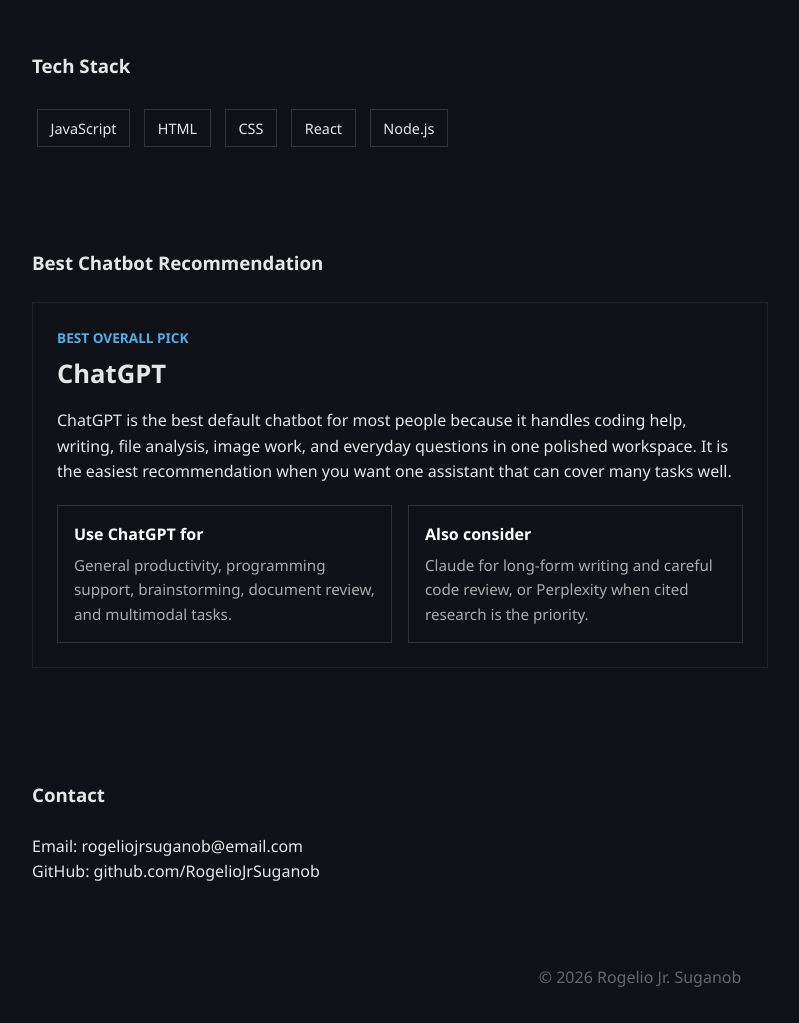
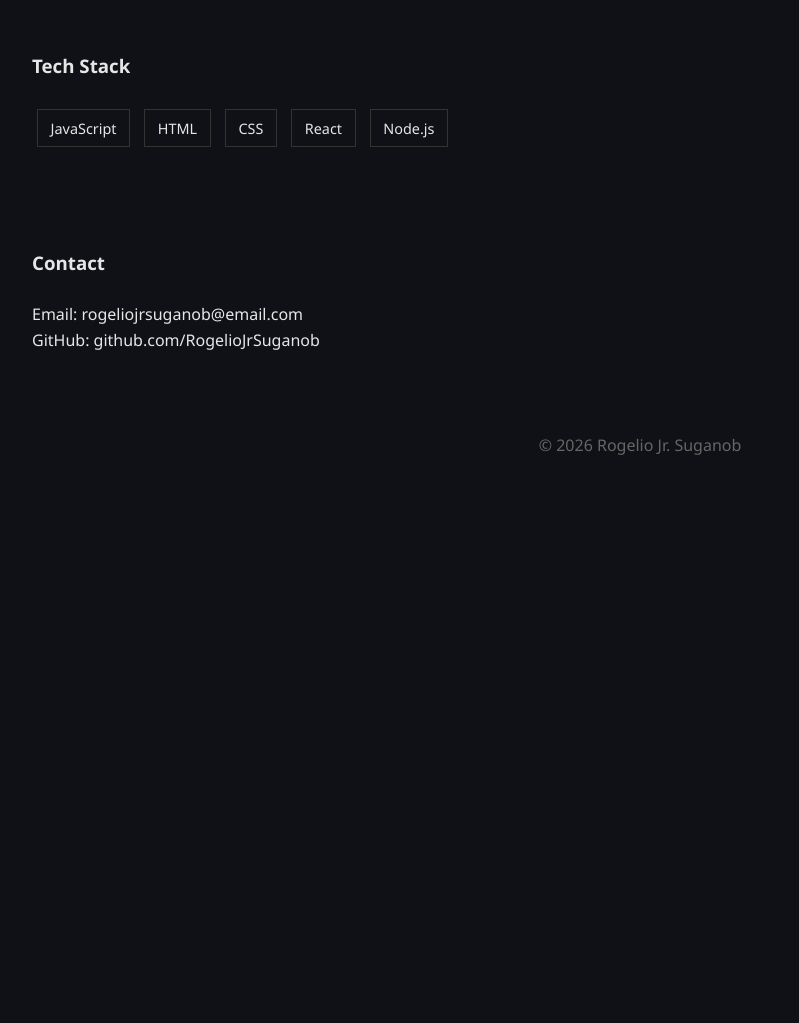
Before and after one commit to RogelioJrSuganob/RogelioJrSuganob.github.io, a plain HTML site: page index.html in a window 1280 px wide. Shown: the part 863-1886 px from the top of the page, without its empty margins (0-799 px from the left). After the commit the page ends 1354 px from the top, so only its background shows below. Drawn offline with Linux system fonts and the light colour scheme.

Commit message:
Undo changes

```diff
--- a/index.html
+++ b/index.html
@@ -13,7 +13,6 @@
     <div>
       <a href="#projects">Projects</a>
       <a href="#stack">Stack</a>
-      <a href="#chatbot">Chatbot Pick</a>
       <a href="#contact">Contact</a>
       <button id="toggle">🌙</button>
     </div>
@@ -65,27 +64,6 @@
     </div>
   </section>
 
-  <section id="chatbot" class="fade">
-    <h3>Best Chatbot Recommendation</h3>
-    <div class="card recommendation">
-      <p class="eyebrow">Best overall pick</p>
-      <h4>ChatGPT</h4>
-      <p class="spaced-paragraph">
-        ChatGPT is the best default chatbot for most people because it handles coding help, writing, file analysis, image work, and everyday questions in one polished workspace. It is the easiest recommendation when you want one assistant that can cover many tasks well.
-      </p>
-      <div class="recommendation-grid">
-        <div>
-          <strong>Use ChatGPT for</strong>
-          <p>General productivity, programming support, brainstorming, document review, and multimodal tasks.</p>
-        </div>
-        <div>
-          <strong>Also consider</strong>
-          <p>Claude for long-form writing and careful code review, or Perplexity when cited research is the priority.</p>
-        </div>
-      </div>
-    </div>
-  </section>
-
   <section id="contact" class="fade">
     <h3>Contact</h3>
     <p>Email: rogeliojrsuganob@email.com</p>
--- a/style.css
+++ b/style.css
@@ -72,40 +72,6 @@
   transform: translateY(-3px);
 }
 
-.eyebrow {
-  color: #4cafef;
-  font-size: 0.85rem;
-  font-weight: 700;
-  letter-spacing: 0;
-  text-transform: uppercase;
-}
-
-.recommendation h4 {
-  font-size: 1.6rem;
-  margin: 0.35rem 0 0.8rem;
-}
-
-.recommendation-grid {
-  display: grid;
-  grid-template-columns: repeat(2, minmax(0, 1fr));
-  gap: 1rem;
-}
-
-.recommendation-grid div {
-  border: 1px solid #333;
-  padding: 1rem;
-}
-
-.recommendation-grid strong {
-  color: #ffffff;
-}
-
-.recommendation-grid p {
-  color: #aaa;
-  font-size: 0.95rem;
-  margin-top: 0.35rem;
-}
-
 .stack span {
   display: inline-block;
   border: 1px solid #333;
@@ -158,20 +124,6 @@
   border-color: #ddd;
 }
 
-.light .recommendation-grid div {
-  border-color: #ddd;
-}
-
-.light .recommendation-grid strong {
-  color: #111;
-}
-
-.light .recommendation-grid p,
-.light .sub,
-.light nav a {
-  color: #555;
-}
-
 /* Fade animation */
 .fade {
   opacity: 0;
@@ -183,26 +135,3 @@
   opacity: 1;
   transform: translateY(0);
 }
-
-@media (max-width: 640px) {
-  nav {
-    align-items: flex-start;
-    gap: 1rem;
-  }
-
-  nav div {
-    display: flex;
-    flex-wrap: wrap;
-    justify-content: flex-end;
-    gap: 0.75rem;
-  }
-
-  nav a,
-  #toggle {
-    margin-left: 0;
-  }
-
-  .recommendation-grid {
-    grid-template-columns: 1fr;
-  }
-}
```
